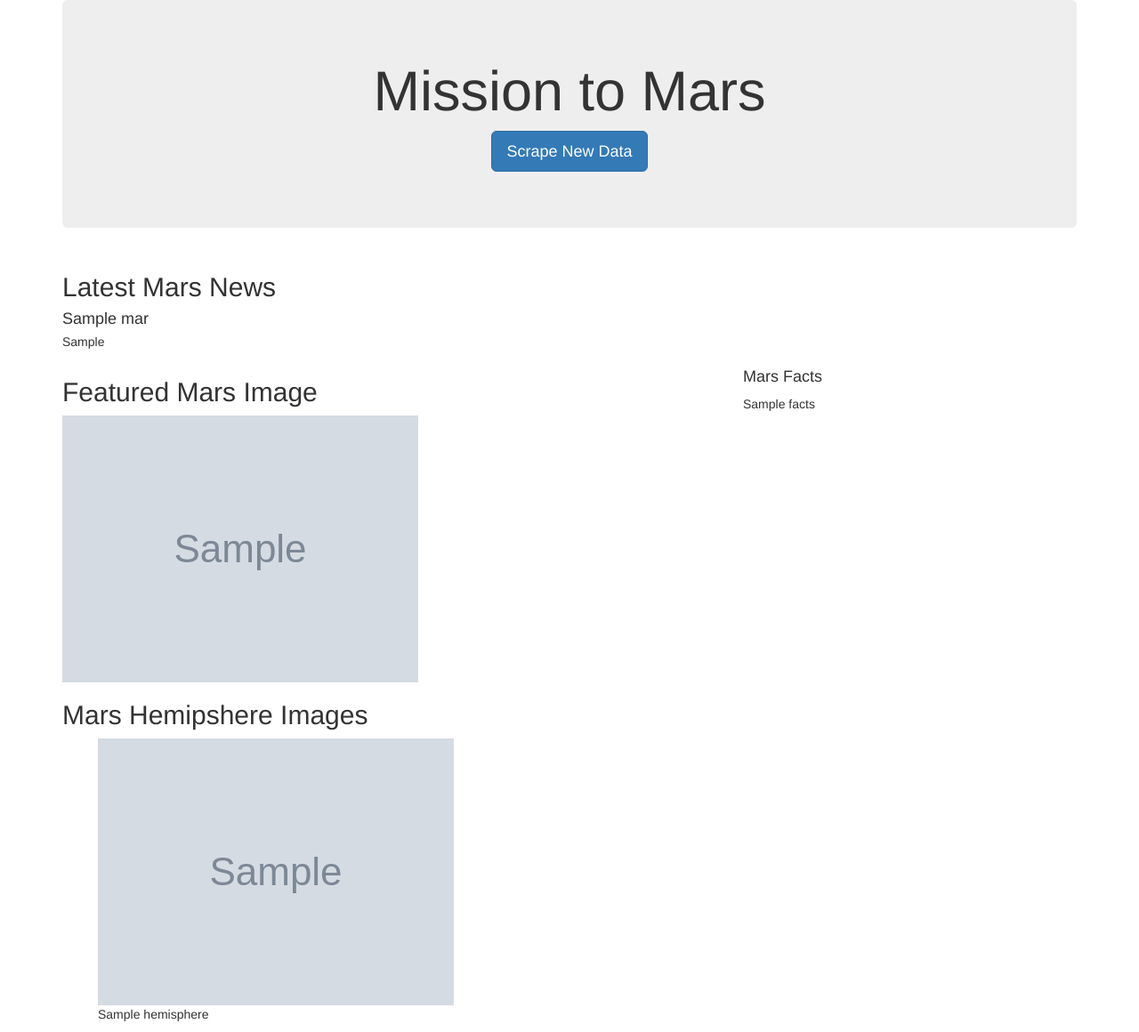
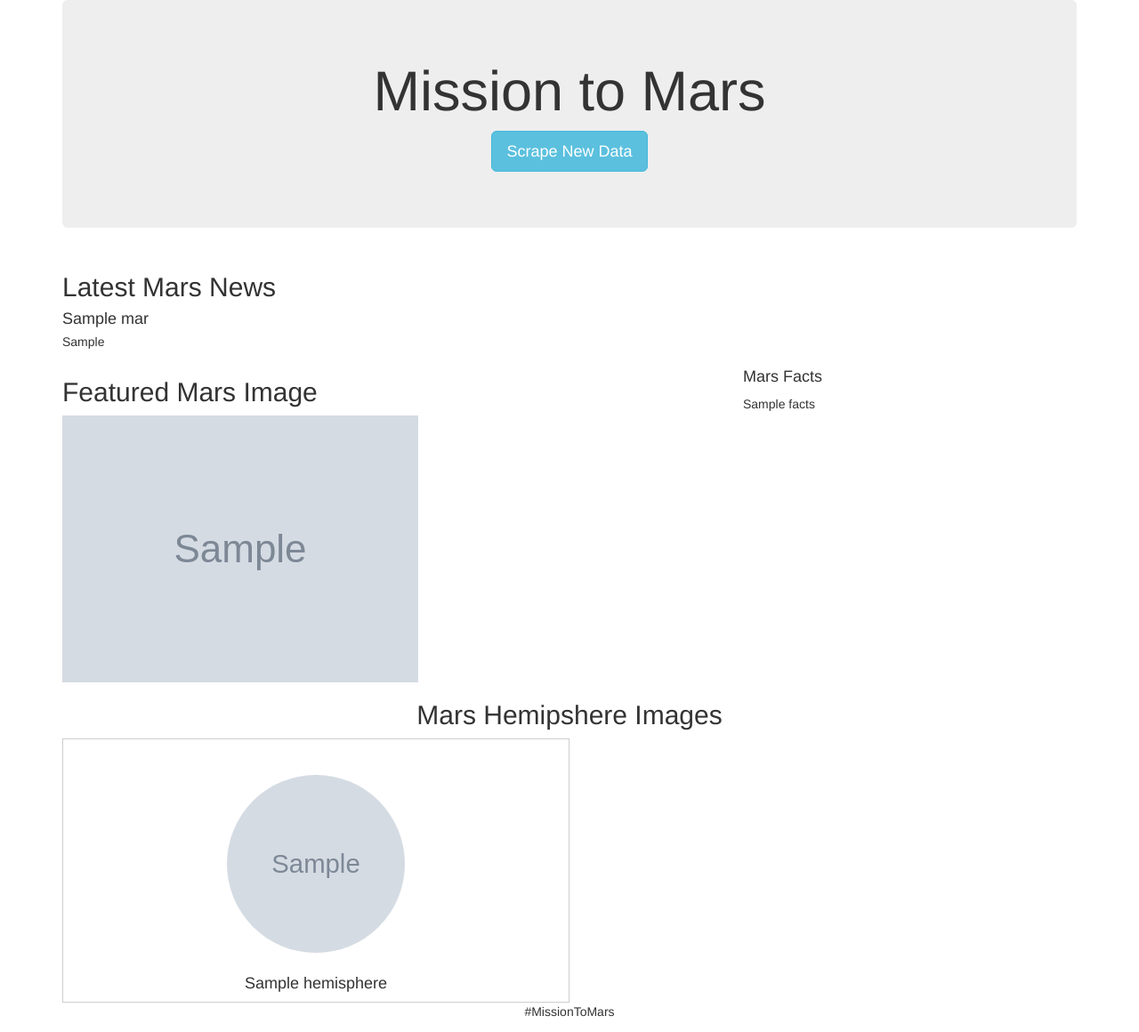
Before and after one commit to si1ver1/Mission-to-Mars, a Flask app: page / in a window 1280 px wide. Shown: the whole page at 89% size. Run offline with Flask 2, Linux system fonts and the light colour scheme; grey boxes marked "Sample" are stand-in pictures; a database or web service that is not in the repository returns one stand-in record (values such as "Sample title"); some libraries are stand-ins or nearby versions.

Commit message:
adding deliverable 3 updates

```diff
--- a/scraping.py
+++ b/scraping.py
@@ -7,7 +7,7 @@ import datetime as dt
 
 def scrape_all():
     # Initiate headless driver for deployment
-    browser = Browser("chrome", executable_path="chromedriver", headless=True)
+    browser = Browser("chrome", executable_path="chromedriver", headless=False)
 
     news_title, news_paragraph = mars_news(browser)
 
--- a/templates/index.html
+++ b/templates/index.html
@@ -16,7 +16,7 @@
       <div class="jumbotron text-center">
         <h1>Mission to Mars</h1>
         <!-- Add a button to activate scraping script -->
-        <p><a class="btn btn-primary btn-lg" href="/scrape" role="button">Scrape New Data</a></p>
+        <p><a class="btn btn-info btn-lg" href="/scrape" role="button">Scrape New Data</a></p>
       </div>
       <!-- Add section for Mars News -->
       <div class="row" id="mars-news">
@@ -49,25 +49,29 @@
         </div>
       </div>
       <!-- Section for Mars Hemisphere Images -->
-      <div class="row" id="mars-hemisphere-images">
-        <div class="col-md-8">
+      <div class="container-fluid" style="text-align: center" id="mars-hemisphere-images">
+        <div class="row">
         <h2>Mars Hemipshere Images</h2>
-          <ul style="list-style: none;">
             {% for hemisphere in mars.hemisphere_images %}
-            <li>
-                <img
-                src="{{hemisphere.img_url}}"
-                class="img-responsive"
-                alt="Hemipshere image"
-                />
-            </li>
-            <li>
-                {{hemisphere.title}}
-            </li>
+            <div class="col-sm-6" style="border:1px solid #cecece;">
+                <br></br>
+                <a href="{{hemisphere.img_url}}">
+                  <img
+                  src="{{hemisphere.img_url}}"
+                  class="img-circle form-group"
+                  alt="Hemipshere image"
+                  width="200"
+                  height="200"
+                  />
+                </a>
+                <h4>{{hemisphere.title}}</h4>
+            </div>
             {% endfor %}
-          </ul>
         </div>
       </div>
     </div>
   </body>
+  <footer class="page-footer">
+    <div class="text-center">#MissionToMars</div>
+  </footer>
 </html>
```
